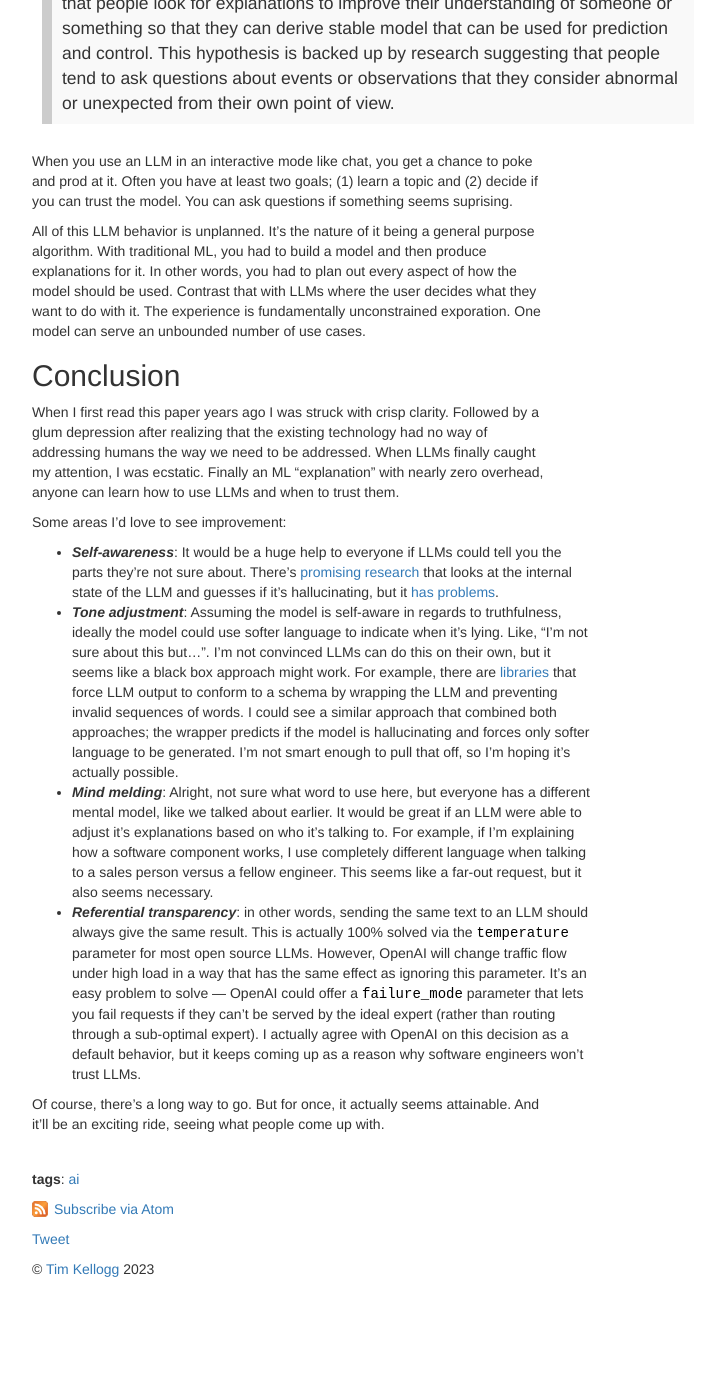
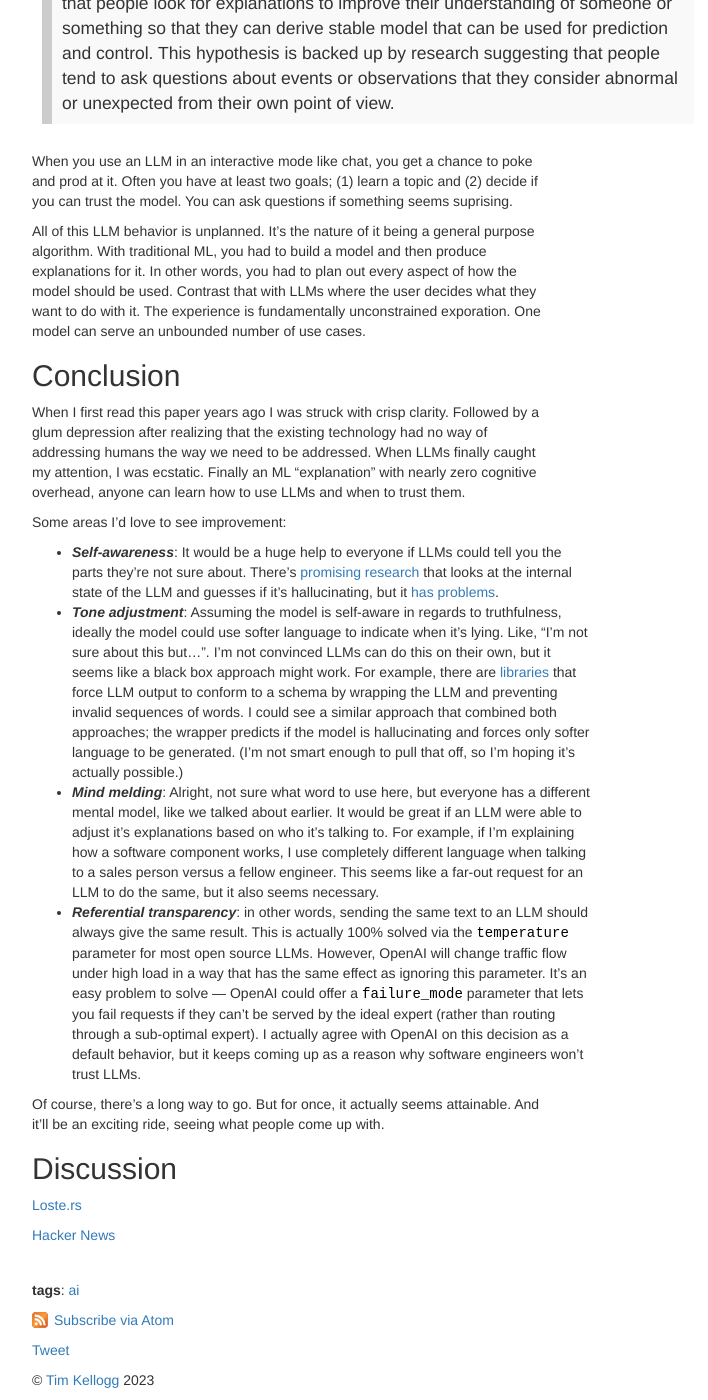
Before and after one commit to tkellogg/tkellogg.github.com, a Jekyll site: the page built from _posts/2023-10-01-interpretability.md, in a window 1280 px wide and 1400 px high, scrolled down 6580 px. Shown: the whole window, without its empty margins (38-746 px from the left). Built offline with Jekyll 4.4.1, drawn with Linux system fonts in a browser that asks for light colours; comment, search, counter and statistics services are not loaded; before the commit the page ends 7869 px from its top, so only the background shows below that; some of the changed text lies outside the part shown.

Commit message:
Added discussion links

```diff
--- a/_posts/2023-10-01-interpretability.md
+++ b/_posts/2023-10-01-interpretability.md
@@ -218,7 +218,7 @@ thing is to use [embeddings][emb] with a [vector database][qdrant]. Either way,
 conversation in the background, invisitble to the user, and let the LLM reformat the text into a cohesive answer.
 I like this approach because you can:
 
-1. Source your claims, by showing the user a URL
+1. Source your claims, by showing the user a URL.
 2. Keep data up-to-date and remove old information. It's just a database.
 
 RAG is interesting, from a perspective of explainable AI, because LLMs are already good at acting as a
@@ -274,7 +274,7 @@ of use cases.
 When I first read this paper years ago I was struck with crisp clarity. Followed by a glum depression after
 realizing that the existing technology
 had no way of addressing humans the way we need to be addressed. When LLMs finally caught my attention,
-I was ecstatic. Finally an ML "explanation" with nearly zero overhead, anyone can learn how to use LLMs and
+I was ecstatic. Finally an ML "explanation" with nearly zero cognitive overhead, anyone can learn how to use LLMs and
 when to trust them.
 
 Some areas I'd love to see improvement:
@@ -287,12 +287,12 @@ Some areas I'd love to see improvement:
     like a black box approach might work. For example, there are [libraries][jsonformer] that force LLM output to
     conform to a schema by wrapping the LLM and preventing invalid sequences of words. I could see a similar approach
     that combined both approaches; the wrapper predicts if the model is hallucinating and forces only softer
-    language to be generated. I'm not smart enough to pull that off, so I'm hoping it's actually possible.
+    language to be generated. (I'm not smart enough to pull that off, so I'm hoping it's actually possible.)
 - _**Mind melding**_: Alright, not sure what word to use here, but everyone has a different mental model, like
     we talked about earlier. It would be great if an LLM were able to adjust it's explanations based on who it's
     talking to. For example, if I'm explaining how a software component works, I use completely different language
-    when talking to a sales person versus a fellow engineer. This seems like a far-out request, but it also seems
-    necessary.
+    when talking to a sales person versus a fellow engineer. This seems like a far-out request for an LLM to do the same,
+    but it also seems necessary.
 - _**Referential transparency**_: in other words, sending the same text to an LLM should always give the same result.
     This is actually 100% solved via the `temperature` parameter for most open source LLMs. However, OpenAI will
     change traffic flow under high load in a way that has the same effect as ignoring this parameter. It's an easy
@@ -302,6 +302,12 @@ Some areas I'd love to see improvement:
 
 Of course, there's a long way to go. But for once, it actually seems attainable. And it'll be an exciting ride,
 seeing what people come up with.
+
+# Discussion
+
+[Loste.rs](https://lobste.rs/s/ig1jev/llms_are_interpretable)
+
+[Hacker News](https://news.ycombinator.com/item?id=37777533)
 
 
  [XAI]: https://arxiv.org/abs/1706.07269
```
Also changed, not shown: other parts of _posts/2023-10-01-interpretability.md (+1 -1 lines).
